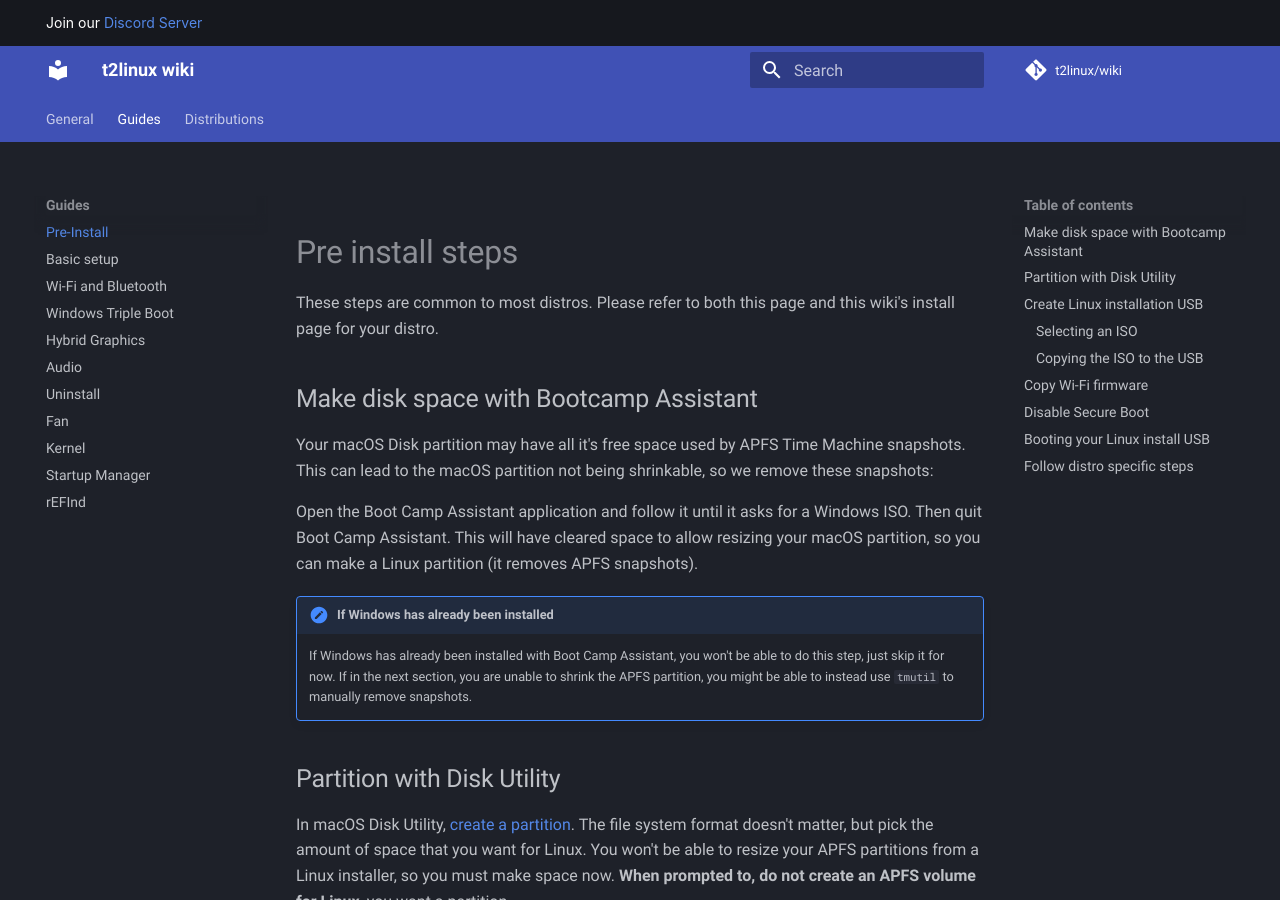
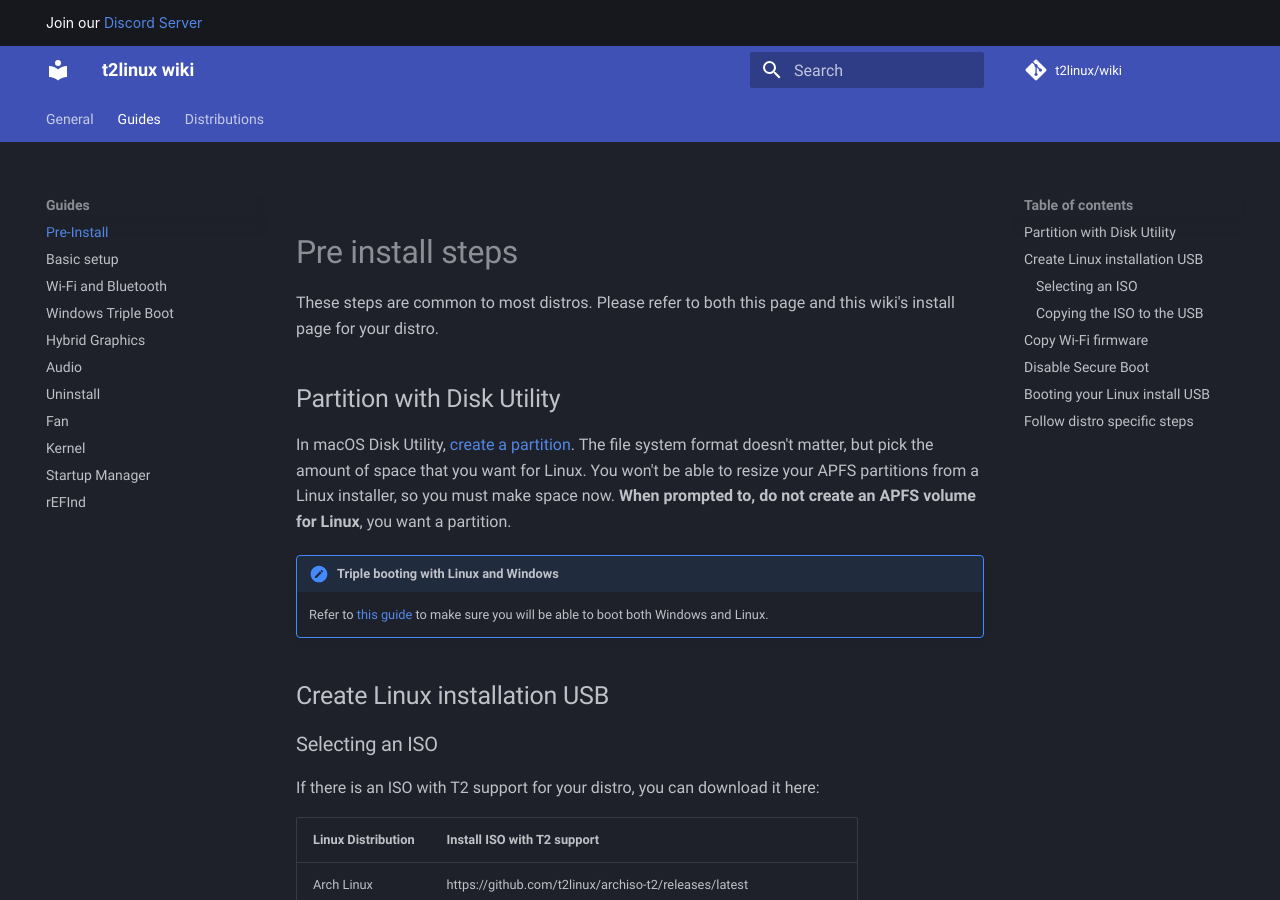
Before and after one commit to t2linux/wiki, an MkDocs documentation site: the page built from docs/guides/preinstall.md, in a window 1280 px wide and 900 px high. Built offline with MkDocs 1.6.1 and Material for MkDocs 9.7.7, drawn with Linux system fonts in a browser that asks for light colours; comment, search, counter and statistics services are not loaded.

Commit message:
preinstall: remove bootcamp instructions

```diff
--- a/docs/guides/preinstall.md
+++ b/docs/guides/preinstall.md
@@ -1,15 +1,6 @@
 # Pre install steps
 
 These steps are common to most distros. Please refer to both this page and this wiki's install page for your distro.
-
-## Make disk space with Bootcamp Assistant
-
-Your macOS Disk partition may have all it's free space used by APFS Time Machine snapshots. This can lead to the macOS partition not being shrinkable, so we remove these snapshots:
-
-Open the Boot Camp Assistant application and follow it until it asks for a Windows ISO. Then quit Boot Camp Assistant. This will have cleared space to allow resizing your macOS partition, so you can make a Linux partition (it removes APFS snapshots).
-
-!!! note "If Windows has already been installed"
-    If Windows has already been installed with Boot Camp Assistant, you won't be able to do this step, just skip it for now. If in the next section, you are unable to shrink the APFS partition, you might be able to instead use `tmutil` to manually remove snapshots.
 
 ## Partition with Disk Utility
 
```
